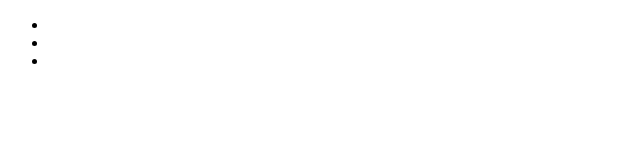
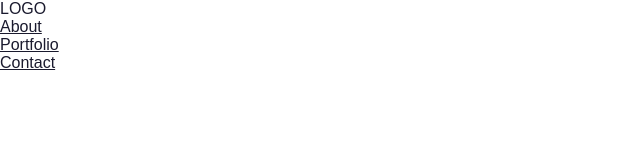
Before and after one commit to victor-isMe/latihan_HTML_CSS, a plain HTML site: page index.html in a window 1280 px wide. Shown: the whole page, without its empty margins (0-640 px from the left). Drawn offline with Linux system fonts and the light colour scheme.

Commit message:
Add style in *. Add header, section, and footer.

```diff
--- a/index.html
+++ b/index.html
@@ -4,17 +4,31 @@
     <meta charset="UTF-8">
     <meta name="viewport" content="width=device-width, initial-scale=1.0">
     <title>My Landing Page</title>
+    <style>
+        *{
+            margin:0;
+            padding:0;
+            box-sizing: border-box;
+            color: #1a1a2e;
+            font-family: sans-serif;
+        }
+    </style>
 </head>
 <body>
-    <nav>
-        <div class="navbar">
-            <ul class="navList">
-                <li></li>
-                <li></li>
-                <li></li>
+    <header>
+        <div id="logo">LOGO</div>
+        <nav>
+            <ul class="navlist">
+                <li><a href="#about">About</a></li>
+                <li><a href="#portfolio">Portfolio</a></li>
+                <li><a href="#contact">Contact</a></li>
             </ul>
-        </div>
-    </nav>
-
+        </nav>
+    </header>
+    <section id="hero"></section>
+    <section id="about"></section>
+    <section id="portfolio"></section>
+    <section id="contact"></section>
+    <footer></footer>
 </body>
 </html>
```
